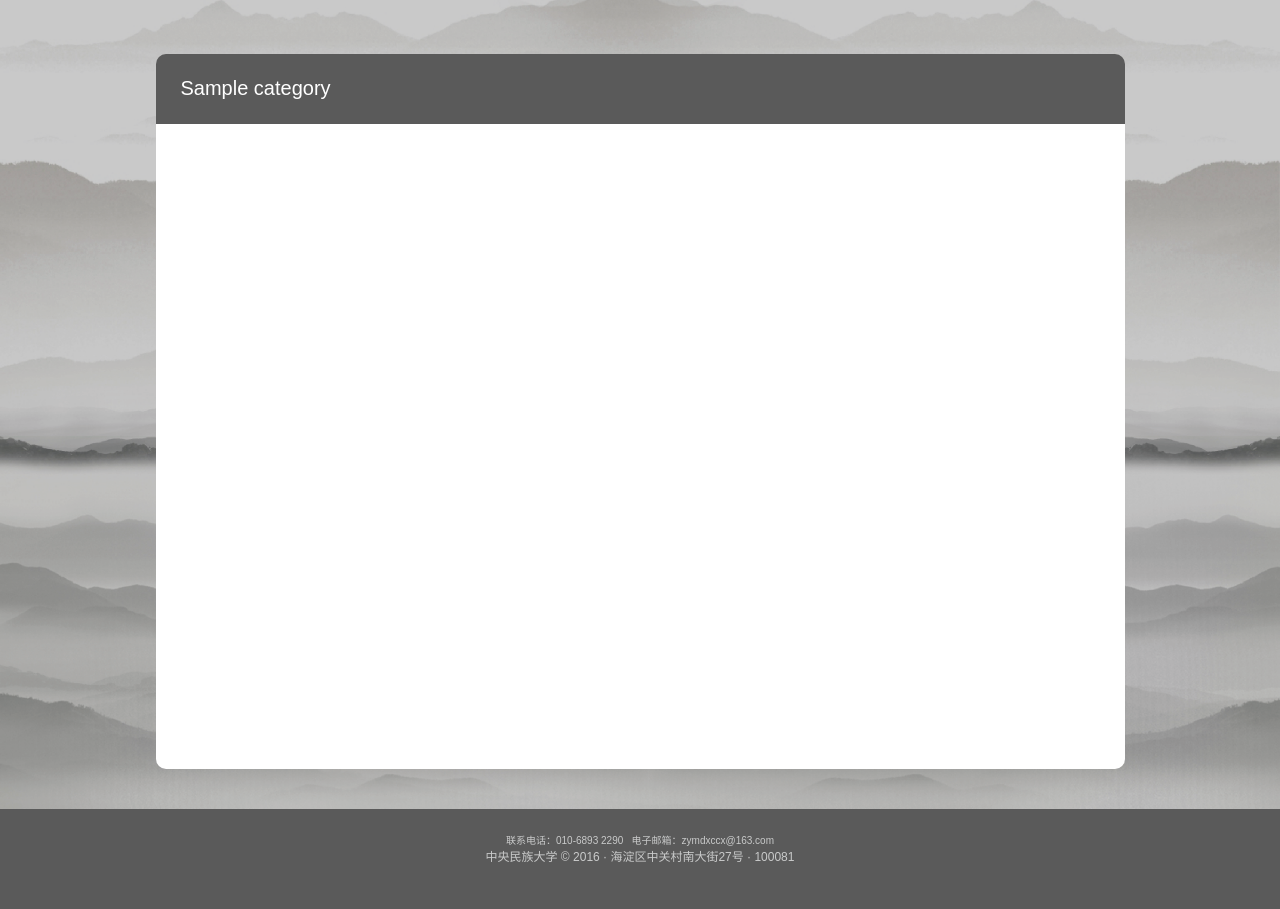
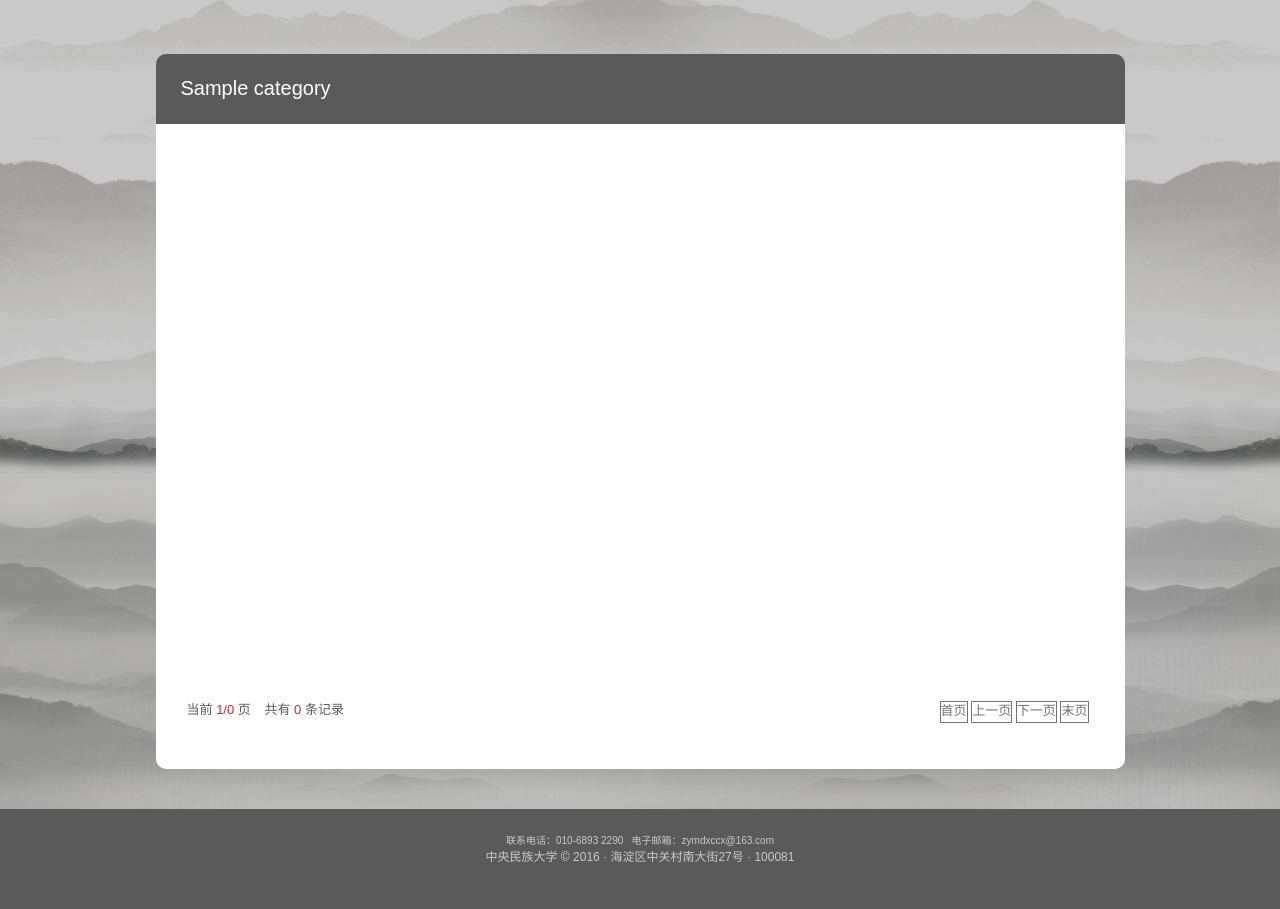
Before and after one commit to muma378/cic4emd, a Django app: a page that uses pages/templates/pages/list.html in a window 1280 px wide. Shown: the part 166-1075 px from the top of the page. Run offline with Django 3.2, Linux system fonts and the light colour scheme; tables that the repository leaves empty hold one stand-in row (values such as "Sample post"); some libraries are stand-ins or nearby versions.

Commit message:
[FIX] finish list page

```diff
--- a/cic4emd/local_settings.py
+++ b/cic4emd/local_settings.py
@@ -6,6 +6,7 @@ CAROUSEL_IMAGES_NUM = 5
 NEWS_LISTED_INDEX = 5
 NEWS_ARCHIVE_NUM = 6
 NEWS_PER_PAGE_NUM = 10
+PAGINATION_DISPLAYED = 9
 
 QUICK_LINKS = [
 	{
--- a/pages/static/css/callboard.css
+++ b/pages/static/css/callboard.css
@@ -63,13 +63,13 @@
 
 .callboard-body {
 	padding: 52px 46px 40px 46px;
-	min-height: 585px;
+	min-height: 575px;			/* 715(min-height) - 70 (head) - 70(footer) */
 	background-color: #ffffff;
 }
 
 .callboard-footer {
-	height: 60px;
-	padding-bottom: 40px;
+	height: 70px;
+	padding-bottom: 50px;
 	border-bottom-left-radius: 10px;
 	border-bottom-right-radius: 10px;
 	background-color: #ffffff;
--- a/pages/static/css/list.css
+++ b/pages/static/css/list.css
@@ -36,3 +36,44 @@
 	margin-top: 23px;
 	margin-bottom: 35px;
 }
+
+.cic-pagination {
+	display: inline-block;
+	width: 100%;
+	padding-left: 26px;
+	padding-right: 36px;
+	font-family: "Microsoft YaHei",微软雅黑,"Microsoft JhengHei",华文细黑,STHeiti,sans-serif;
+	font-size: 13px;
+}
+
+.cic-pagination p {
+	display: inline;
+	color: #c9273a;
+}
+
+.cic-pagination > span#pagination-now,
+.cic-pagination > span#pagination-count {
+	margin-left: 5px;
+	margin-right: 5px;
+}
+
+.cic-pagination > div.pagination-pages {
+	display: inline-block;
+	float: right;
+}
+
+.pagination-pages > a {
+	display: inline-block;
+	height: 22px;
+	min-width: 22px;
+	border: 1px solid #727171;
+	text-align: center;
+	color: #727171;
+}
+
+.pagination-pages > a.active,
+.pagination-pages > a:hover {
+	border: 1px solid #ffffff;
+	color: #ffffff;
+	background-color: #c9273a;
+}
--- a/pages/templates/pages/list.html
+++ b/pages/templates/pages/list.html
@@ -32,5 +32,17 @@
 {% endblock %}
 
 {% block callboard-footer %}
-
+	<div class="cic-pagination">
+		<span id="pagination-now">当前 <p>{{ pagination.index }}/{{ pagination.pages }}</p> 页</span>
+		<span id="pagination-count">共有 <p>{{ publishments|length }}</p> 条记录</span>
+		<div class="pagination-pages">
+			<a href="{{ category.get_url }}?page=1" id="pages-first">首页</a>
+			<a href="{{ category.get_url }}?page={{ pagination.prev }}" id="pages-prev" class="{% if not pagination.prev %}disabled{% endif %}">上一页</a>
+			{% for page in pagination.displayed_pages %}
+				<a href="{{ category.get_url }}?page={{ page }}" class="{% if pagination.index == page %}active"{% endif %}>{{ page }}</a>
+			{% endfor %}
+			<a href="{{ category.get_url }}?page={{ pagination.next }}" id="pages-next" class="{% if not pagination.next %}disabled{% endif %}">下一页</a>
+			<a href="{{ category.get_url }}?page={{ pagination.pages }}" id="pages-last">末页</a>
+		</div>
+	</div>
 {% endblock %}
--- a/pages/views.py
+++ b/pages/views.py
@@ -1,4 +1,5 @@
 # -*- coding: utf-8 -*-
+import math
 from django.shortcuts import render, get_object_or_404
 from django.http import HttpResponse, Http404
 from django.db.models import Q
@@ -88,15 +89,31 @@ def category_archive(request, category_abbr):
     except ValueError, e:
         raise Http404
     start, end = (index-1)*settings.NEWS_PER_PAGE_NUM, index*settings.NEWS_PER_PAGE_NUM
-    if index < 1 or start > publishments.count():
+
+    total = publishments.count()
+    if index < 1 or start > total:
         raise Http404
 
     next, prev = None, None
-    if publishments.count() > end:
+    if total > end:
         next = index + 1
     if index > 1:
         prev = index - 1
-    pagination = { "index": index, "prev": prev, "next": next}
+
+    pages = int( math.ceil( total/float(settings.NEWS_PER_PAGE_NUM) ))
+    max_shown = settings.PAGINATION_DISPLAYED
+    displayed_range = (max_shown - 1) / 2
+    if pages < max_shown:
+        displayed_pages = range(1, pages+1)
+    elif index <= displayed_range:
+        displayed_pages = range(1, max_shown+1)
+    elif index >= pages - displayed_range:
+        displayed_pages = range(pages-max_shown, pages+1)
+    else:
+        displayed_pages = range(index-displayed_range, index+displayed_range+1)
+
+    # TODO: disable button if prev or next was none
+    pagination = { "index": index, "prev": prev if prev else 1, "next": next if next else pages, "pages": pages, "displayed_pages": displayed_pages}
 
 
     context = {"title": category.name,
```
